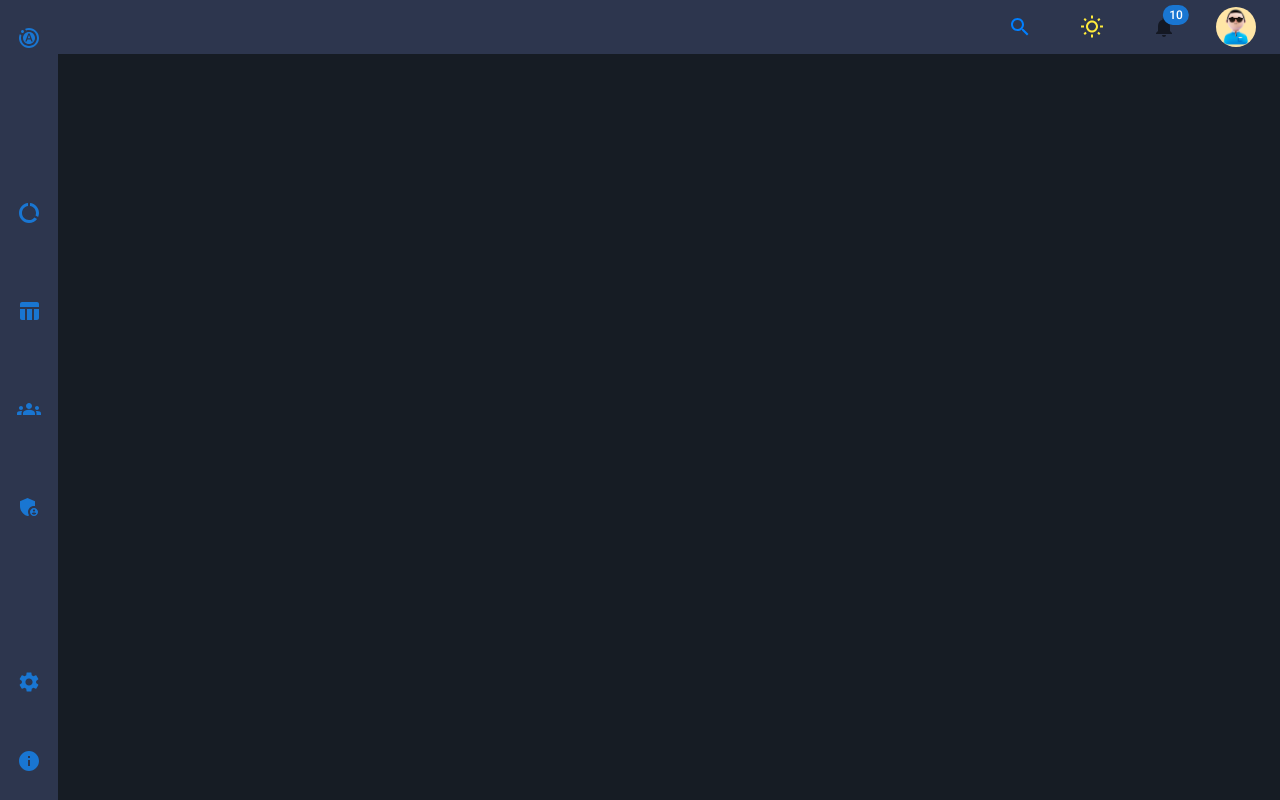
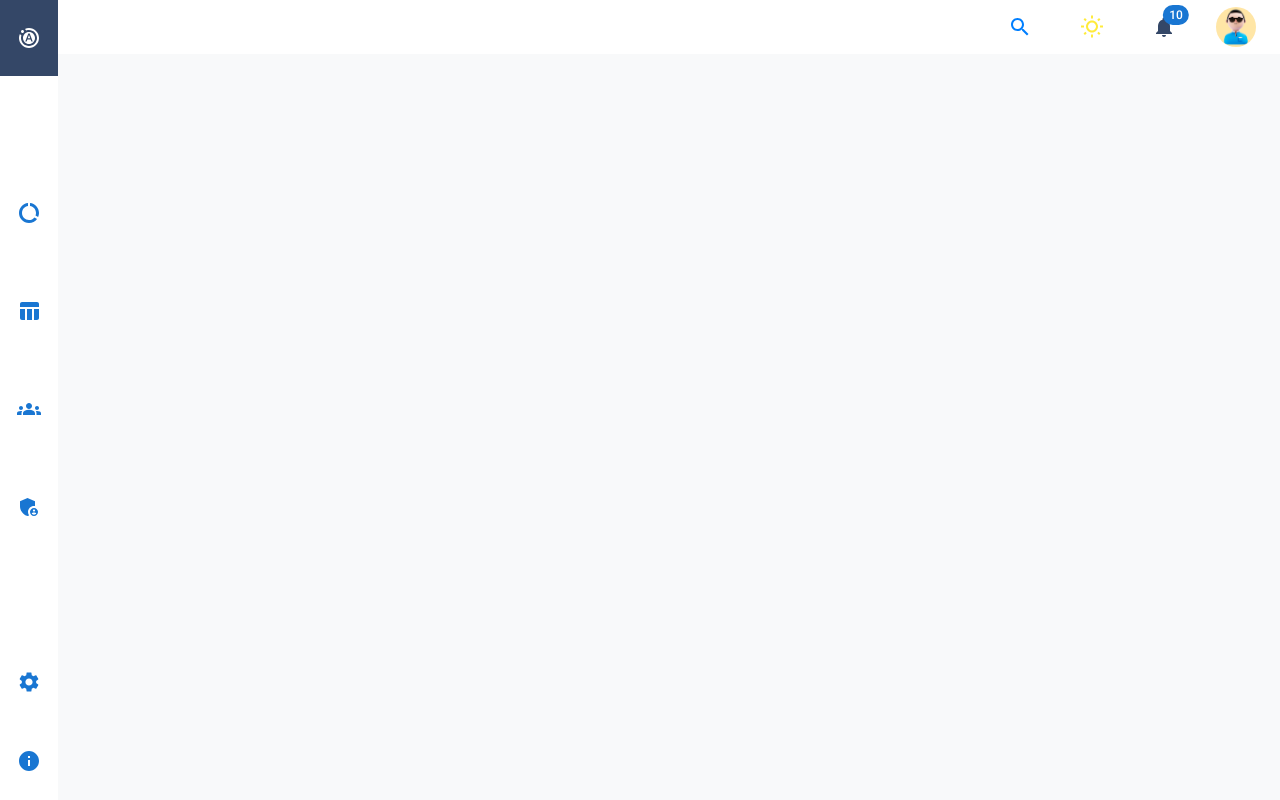
Before and after one commit to techcoders-akp/Data-automation-UI, a React (Create React App) app: page / in a window 1280 px wide. Built offline with nearby package versions, Linux system fonts and the light colour scheme.

Commit message:
Themes migration

```diff
--- a/src/App.js
+++ b/src/App.js
@@ -9,7 +9,7 @@ const App = () => {
 const [toggleMode, settoggleMode] = React.useState(true)
   return (
     <>
-      <ThemeProvider theme={!toggleMode ? themeLight : themeDark}>
+      <ThemeProvider theme={toggleMode ? themeLight : themeDark}>
       <CssBaseline />
       <UIRenderer handleMode={settoggleMode} mode={toggleMode}/>
       </ThemeProvider>
--- a/src/Internals/Themes.js
+++ b/src/Internals/Themes.js
@@ -4,7 +4,8 @@ const themeLight = createTheme({
   palette: {
     background: {
       default: "#f8f9fa",
-      white :"#ffff"
+      white :"#ffff",
+      darkBlue:"rgb(52, 71, 103)",
     },
     buttons:{
       primary:'#007fff',
@@ -12,9 +13,8 @@ const themeLight = createTheme({
       onHover:'#1976d21c'
     },
     icons:{
-      darkBlue:"rgb(52, 71, 103)",
-      tempWhite:'#ffff'
-
+      Blue:"rgb(52, 71, 103)",
+      White:'#ffff'
     }
   }
   });
@@ -23,7 +23,9 @@ const themeLight = createTheme({
     palette: {
       background: {
         default: "#161C24",
-        white :"#2d364e"
+        white :"#2d364e",
+        darkBlue:"rgb(52, 71, 103)",
+
       },
       buttons:{
         primary:'#007fff',
@@ -32,7 +34,7 @@ const themeLight = createTheme({
       },
       icons:{
         darkBlue:"rgb(52, 71, 103)",
-        tempWhite:'#ffff'
+        White:'#ffff'
       }
     }
   });
--- a/src/app/Components/sideNav/styles.js
+++ b/src/app/Components/sideNav/styles.js
@@ -33,7 +33,7 @@ export const sideNavBarStyles = makeStyles( theme  => ({
     maxHeight:'2rem',
 
     '&:hover':{
-      backgroundColor:`${theme.palette.background.onHover} !important`,
+      backgroundColor:`${theme.palette.buttons.onHover} !important`,
     }
   },
   footerContent: {
@@ -44,6 +44,6 @@ export const sideNavBarStyles = makeStyles( theme  => ({
 
   },
   brandLogo:{
-    color:theme.palette.background.tempWhite
+    color:theme.palette.icons.White
   },
 }));
```
